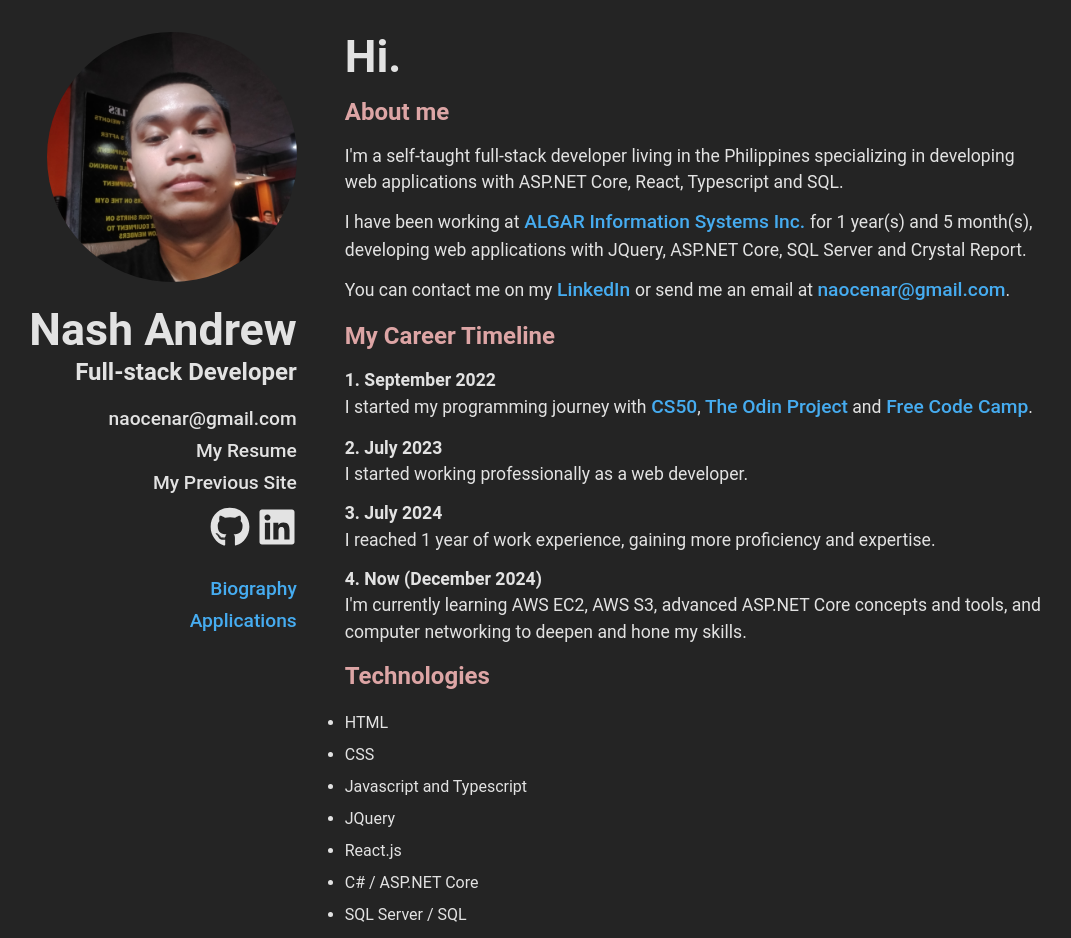
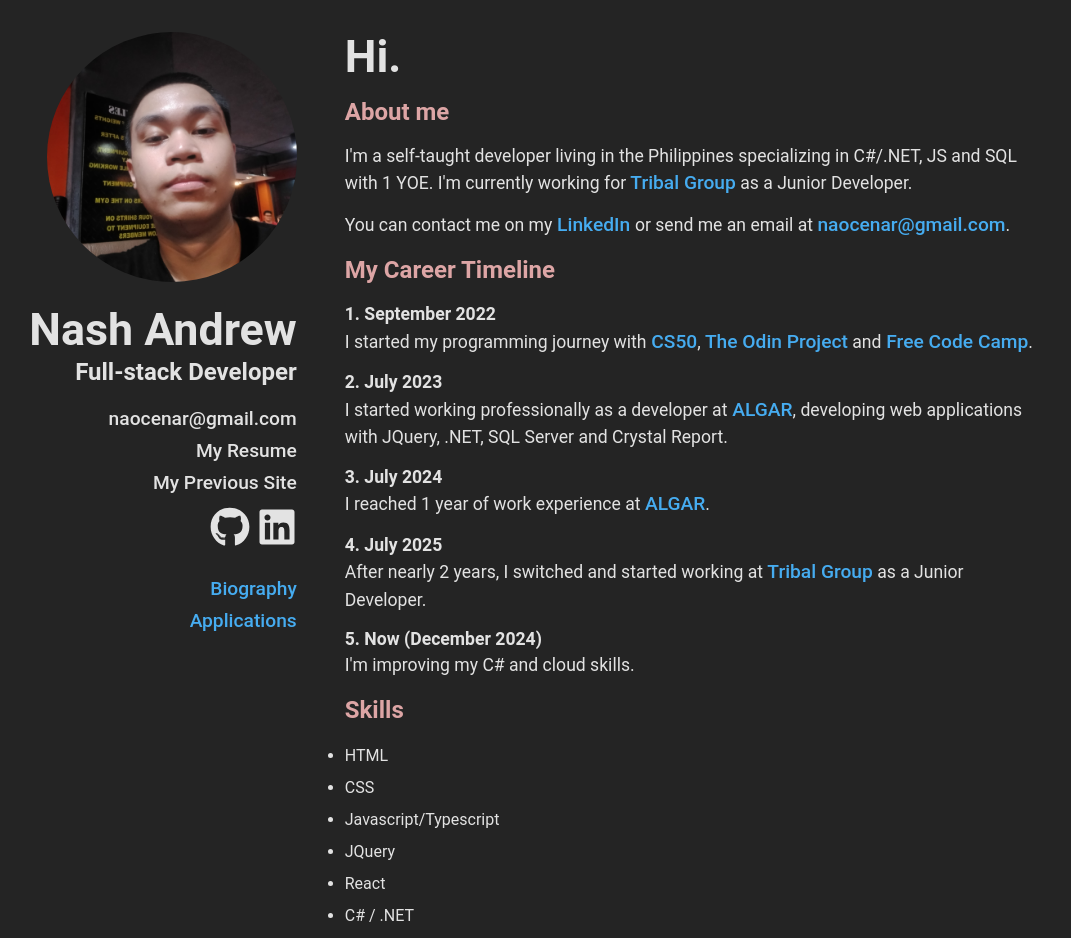
Before and after one commit to nashie1004/Portfolio, a React (Vite) app: page / in a window 1280 px wide. Shown: the top 938 px of the page, without its empty margins (103-1174 px from the left). Built offline with nearby package versions, Linux system fonts and the light colour scheme.

Commit message:
updated biography

```diff
--- a/src/pages/Biography.tsx
+++ b/src/pages/Biography.tsx
@@ -1,23 +1,20 @@
 import moment from "moment";
 
 export default function Biography() {
-  const duration = moment.duration(moment().diff(moment("7/10/2023")));
-  const yrs = duration.years();
-  const months = duration.months();
+  const startDate = moment("7/10/2023", "M/D/YYYY");
+  const today = moment();
+
+  const yrs = today.diff(startDate, 'years');
 
   return (
     <>
       <h1>Hi.</h1>
       <h2>About me</h2>
-      <p>I'm a self-taught full-stack developer living in the Philippines specializing in developing web applications with ASP.NET Core, React, Typescript and SQL.</p>
-      <p>
-        I have been working at
-        <a href="https://www.linkedin.com/company/algar-information-systems-inc-"> ALGAR Information Systems Inc. </a>
-        for {yrs} year(s) and {months} month(s), developing web applications with JQuery, ASP.NET Core, SQL Server and Crystal Report.
-      </p>
+      <p>I'm a self-taught developer living in the Philippines specializing in C#/.NET, JS and SQL with {yrs} YOE. I'm currently working for
+        <a href="https://www.linkedin.com/company/tribal"> Tribal Group</a> as a Junior Developer.</p>
       <p>
         You can contact me on my
-        <a href="https://www.linkedin.com/in/nash-ocenar-447b63253/"> LinkedIn </a>
+        <a href="https://www.linkedin.com/in/nash-andrew-ocenar-447b63253/"> LinkedIn </a>
         or send me an email at <a href="mailto:naocenar@gmail.com"> naocenar@gmail.com</a>.
       </p>
 
@@ -30,21 +27,27 @@
         <a href="https://www.freecodecamp.org/"> Free Code Camp</a>.
       </p>
       <b>2. July 2023</b>
-      <p>I started working professionally as a web developer.</p>
+      <p>
+        I started working professionally as a developer at
+        <a href="https://www.linkedin.com/company/algar-information-systems-inc-"> ALGAR</a>,
+        developing web applications with JQuery, .NET, SQL Server and Crystal Report.
+      </p>
       <b>3. July 2024</b>
-      <p>I reached 1 year of work experience, gaining more proficiency and expertise.</p>
-      <b>4. Now ({moment().format("MMMM YYYY")})</b>
-      <p>I'm currently learning AWS EC2, AWS S3, advanced ASP.NET Core concepts and tools, and computer networking to deepen and hone my skills.</p>
+      <p>I reached 1 year of work experience at <a href="https://www.linkedin.com/company/algar-information-systems-inc-"> ALGAR</a>.</p>
+      <b>4. July 2025</b>
+      <p>After nearly 2 years, I switched and started working at <a href="https://www.linkedin.com/company/tribal">Tribal Group</a> as a Junior Developer.</p>
+      <b>5. Now ({moment().format("MMMM YYYY")})</b>
+      <p>I'm improving my C# and cloud skills.</p>
 
-      <h2>Technologies</h2>
+      <h2>Skills</h2>
       <ul>
         <li>HTML</li>
         <li>CSS</li>
-        <li>Javascript and Typescript</li>
+        <li>Javascript/Typescript</li>
         <li>JQuery</li>
-        <li>React.js</li>
-        <li>C# / ASP.NET Core</li>
-        <li>SQL Server / SQL</li>
+        <li>React</li>
+        <li>C# / .NET</li>
+        <li>SQL Server</li>
         <li>Crystal Report</li>
         <li>Git</li>
         <li>Github</li>
@@ -55,11 +58,6 @@
         <li>AWS S3</li>
       </ul>
 
-      <h2>Interests</h2>
-      <ul>
-        <li>Full-Stack Web Development</li>
-        <li>Web-Based Game Development</li>
-      </ul>
     </>
   )
 }
```
